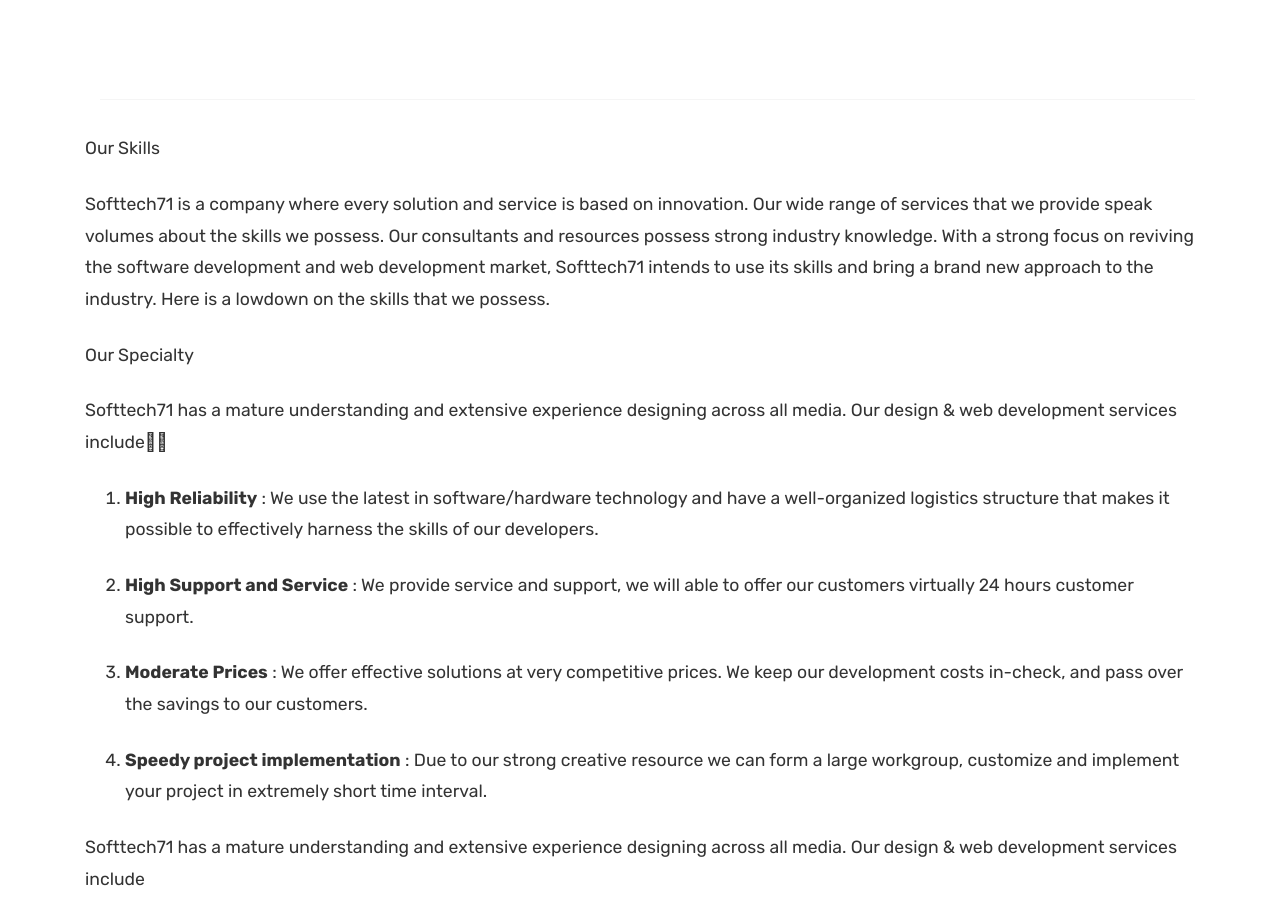
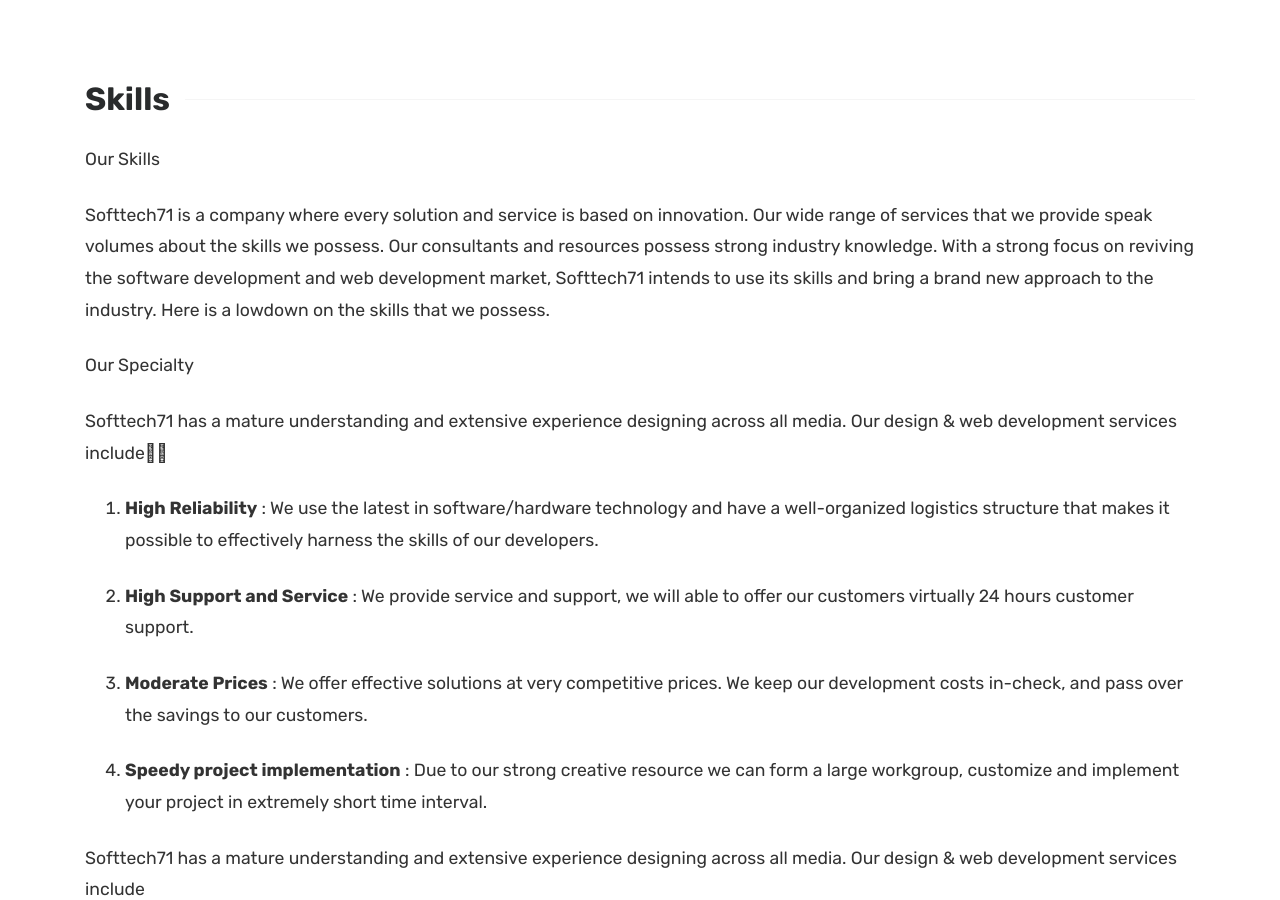
Before and after one commit to softtech71/softtech71.github.io, a Jekyll site: the page built from skills.md, in a window 1280 px wide and 900 px high. Built offline with Jekyll 4.4.1, drawn with Linux system fonts in a browser that asks for light colours; our own code applies the rules of GitHub Pages for plain Markdown files.

Commit message:
Update skills.md

```diff
--- a/skills.md
+++ b/skills.md
@@ -1,3 +1,11 @@
+---
+layout: page
+title: Skills
+menu: true
+order: 5
+comments: true
+---
+
 Our Skills
 
 Softtech71 is a company where every solution and service is based on innovation. Our wide range of services that we provide speak volumes about the skills we possess. Our consultants and resources possess strong industry knowledge. With a strong focus on reviving the software development and web development market, Softtech71 intends to use its skills and bring a brand new approach to the industry. Here is a lowdown on the skills that we possess.
```
